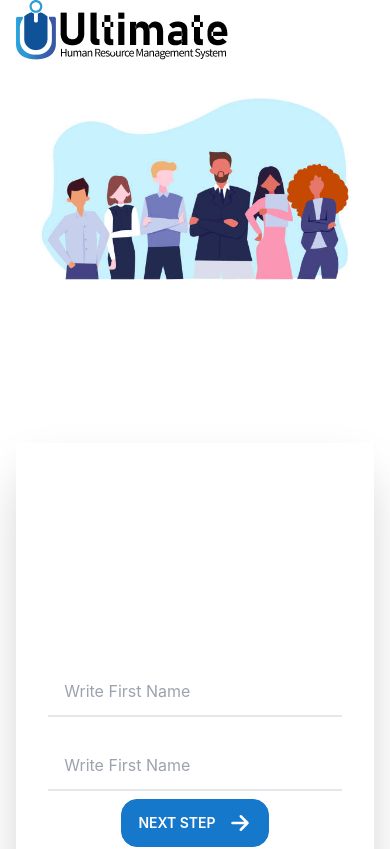
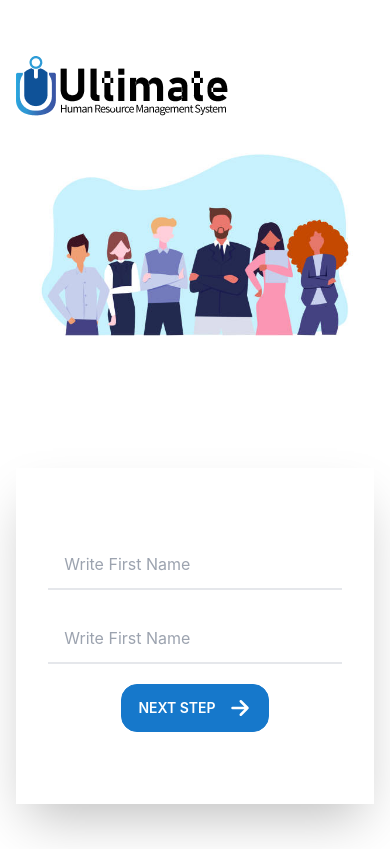
Before and after one commit to ismailjosim/login-signup-task, a React (Create React App) app: page / in a window 390 px wide. Shown: the top 849 px of the page. Built offline with nearby package versions, Linux system fonts and the light colour scheme.

Commit message:
make site responsive

```diff
--- a/src/Components/Form.jsx
+++ b/src/Components/Form.jsx
@@ -6,17 +6,17 @@ const Form = () => {
     const { personName } = useContext(FormContext);
 
     return (
-        <div className="h-screen flex">
-            <div className="grid lg:grid-cols-2 justify-between items-center gap-32">
+        <div className="h-screen mt-2 flex">
+            <div className="grid lg:grid-cols-2 justify-between items-center lg:gap-32">
                 <div className="text-center lg:text-left flex flex-col">
-                    <div>
+                    <div className='mt-0'>
                         <img src="logo.png" alt="" />
                     </div>
                     <div>
                         <img src="formImg.png" alt="" />
                     </div>
                 </div>
-                <div className="py-48 shadow-2xl bg-base-100">
+                <div className="shadow-2xl bg-base-100 py-10 lg:py-28">
                     <div className="card-body">
                         <div className="form-control border-b-2 mb-4">
                             <input type="text" placeholder="Write First Name" className="input border-none outline-none hover:border-none hover:outline-none" />
@@ -25,7 +25,7 @@ const Form = () => {
                             <input type="text" placeholder="Write First Name" className="input border-none outline-none hover:border-none hover:outline-none" />
                         </div>
                         <div className="mx-auto">
-                            <button className="btn btn-primary text-white flex gap-3 rounded-2xl">
+                            <button className="btn btn-primary text-white flex gap-3 rounded-2xl mt-3">
                                 <span>Next Step</span>
                                 <svg xmlns="http://www.w3.org/2000/svg" fill="none" viewBox="0 0 24 24" strokeWidth={2.5} stroke="currentColor" className="w-6 h-6">
                                     <path strokeLinecap="round" strokeLinejoin="round" d="M4.5 12h15m0 0l-6.75-6.75M19.5 12l-6.75 6.75" />
```
